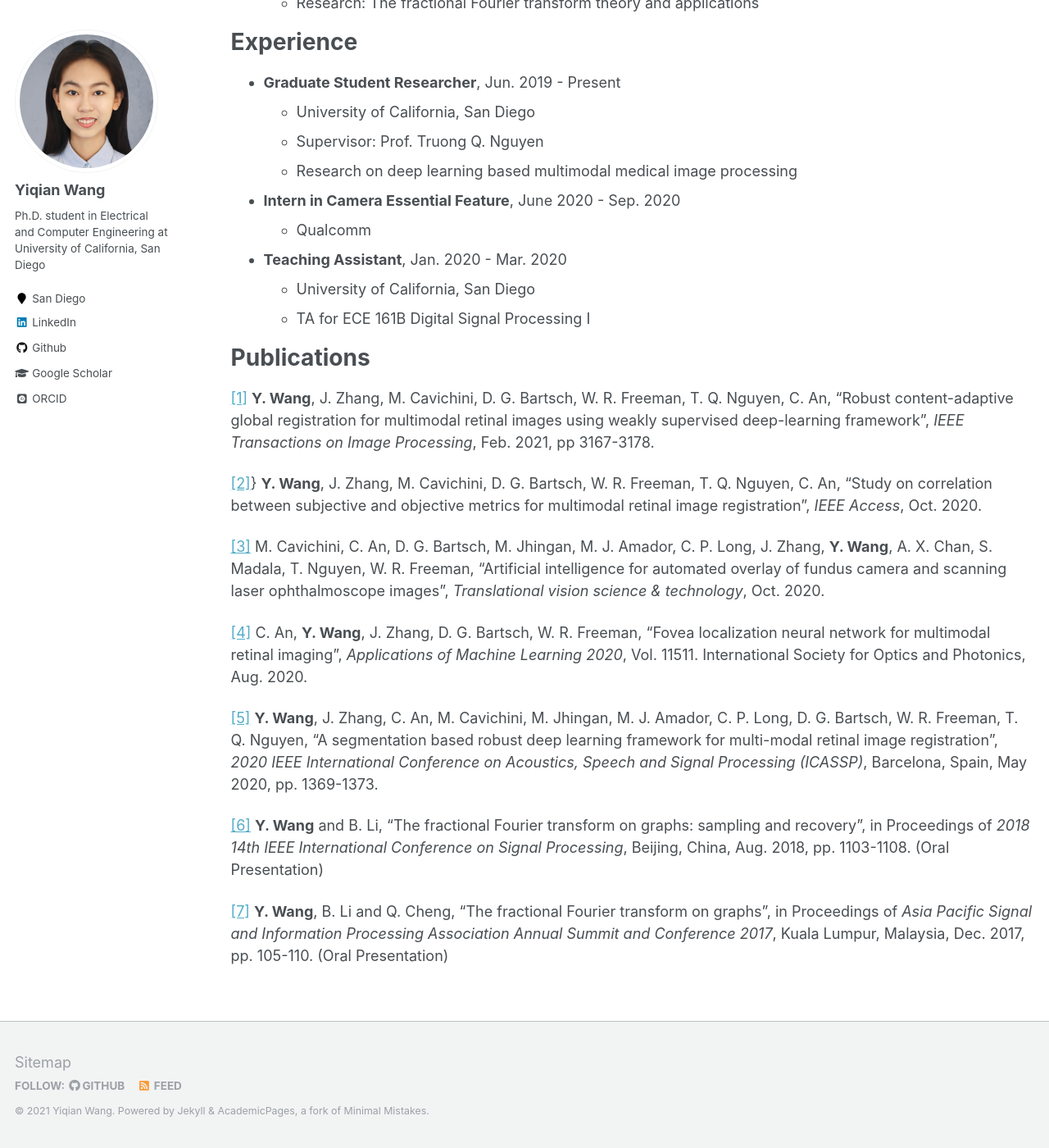
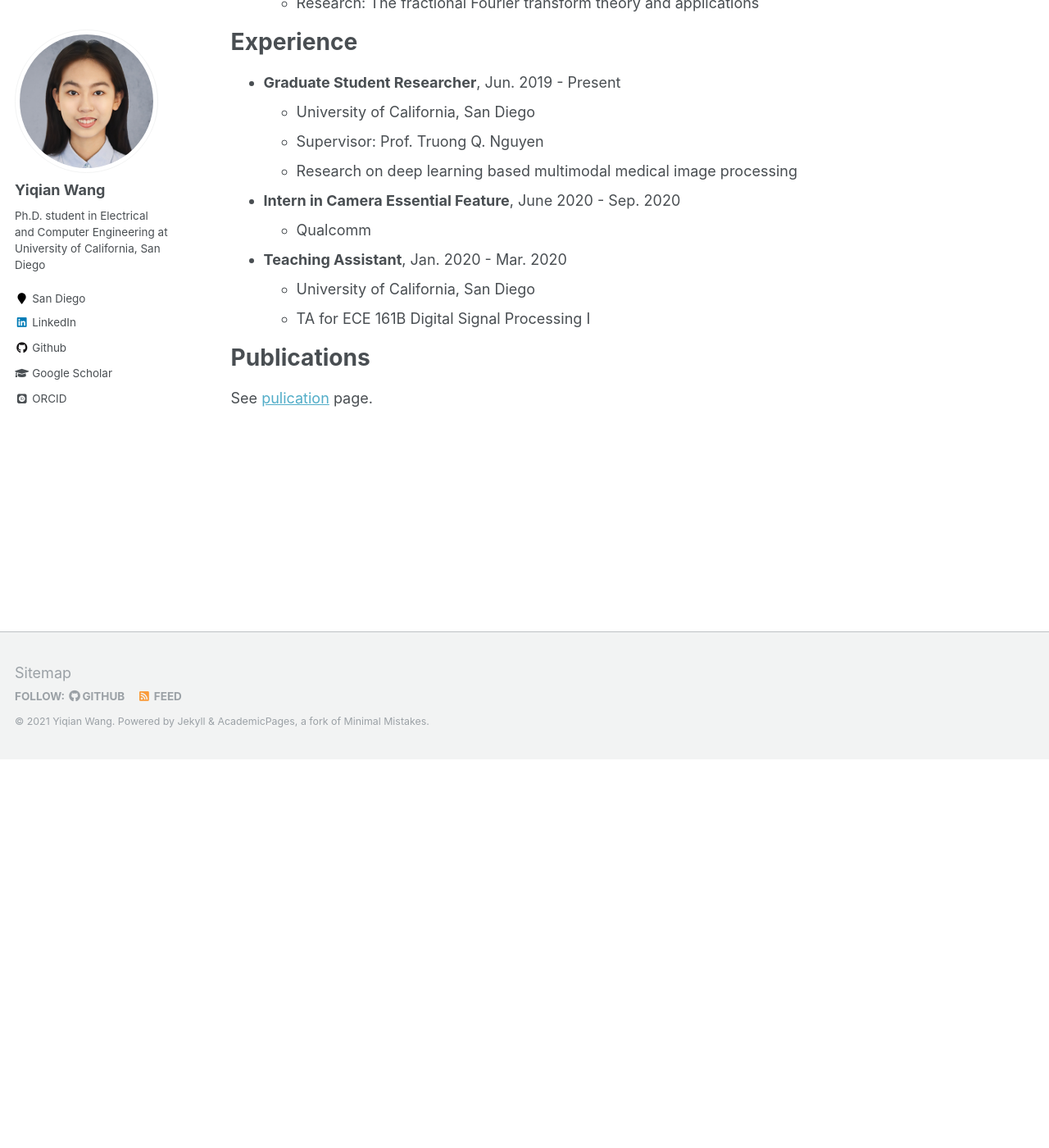
Before and after one commit to yiqian-wang/yiqian-wang.github.io, a Jekyll site: the page built from _pages/cv.md, in a window 1280 px wide and 1400 px high, scrolled down 474 px. Shown: the whole window at 82% size. Built offline with Jekyll 4.4.1, drawn with Linux system fonts in a browser that asks for light colours; some web fonts are replaced.

Commit message:
Update publication style

```diff
--- a/_includes/archive-publications.html
+++ b/_includes/archive-publications.html
@@ -15,7 +15,6 @@
 <div class="{{ include.type | default: "list" }}__item">
   <article class="archive__item" itemscope itemtype="http://schema.org/CreativeWork">
 
-    <p>[<i>{{ post.id }}</i>] </p>
 
 	{% if post.excerpt and site.read_more != 'enabled' %}
     <p class="archive__item-excerpt" itemprop="description">{{ post.excerpt | markdownify }}</p>
--- a/_pages/cv.md
+++ b/_pages/cv.md
@@ -39,16 +39,4 @@ Experience
 
 Publications
 ======
-[[1]](https://ieeexplore.ieee.org/abstract/document/9357976) **Y. Wang**, J. Zhang, M. Cavichini, D. G. Bartsch, W. R. Freeman, T. Q. Nguyen, C. An, "Robust content-adaptive global registration for multimodal retinal images using weakly supervised deep-learning framework", *IEEE Transactions on Image Processing*, Feb. 2021, pp 3167-3178.
-
-[[2]](https://ieeexplore.ieee.org/stamp/stamp.jsp?arnumber=9233401)} **Y. Wang**, J. Zhang, M. Cavichini, D. G. Bartsch, W. R. Freeman, T. Q. Nguyen, C. An, "Study on correlation between subjective and objective metrics for multimodal retinal image registration", *IEEE Access*, Oct. 2020.
-
-[[3]](https://tvst.arvojournals.org/article.aspx?articleid=2770938) M. Cavichini, C. An, D. G. Bartsch, M. Jhingan, M. J. Amador, C. P. Long, J. Zhang, **Y. Wang**, A. X. Chan, S. Madala, T. Nguyen, W. R. Freeman, "Artificial intelligence for automated overlay of fundus camera and scanning laser ophthalmoscope images", *Translational vision science & technology*, Oct. 2020.
-
-[[4]](https://doi.org/10.1117/12.2569858)  C. An, **Y. Wang**, J. Zhang, D. G. Bartsch, W. R. Freeman, "Fovea localization neural network for multimodal retinal imaging", *Applications of Machine Learning 2020*, Vol. 11511. International Society for Optics and Photonics, Aug. 2020.
-
-[[5]](/publication/2020-05-Segmentation_retina_registration) **Y. Wang**, J. Zhang, C. An, M. Cavichini, M. Jhingan, M. J. Amador, C. P. Long, D. G. Bartsch, W. R. Freeman, T. Q. Nguyen, "A segmentation based robust deep learning framework for multi-modal retinal image registration", *2020 IEEE International Conference on Acoustics, Speech and Signal Processing (ICASSP)*, Barcelona, Spain, May 2020, pp. 1369-1373.
-
-[[6]](/publication/2018-07-GFRFT_samp) **Y. Wang** and B. Li, "The fractional Fourier transform on graphs: sampling and recovery", in Proceedings of *2018 14th IEEE International Conference on Signal Processing*, Beijing, China, Aug. 2018, pp. 1103-1108. (Oral Presentation)
-
-[[7]](/publication/2017-12-GFRFT) **Y. Wang**, B. Li and Q. Cheng, "The fractional Fourier transform on graphs", in Proceedings of *Asia Pacific Signal and Information Processing Association Annual Summit and Conference 2017*, Kuala Lumpur, Malaysia, Dec. 2017, pp. 105-110. (Oral Presentation)
+See [pulication](https://yiqian-wang.github.io/publications) page.
```
Also changed, not shown: _pages/publications.md (+13 -3 lines), _pages/publications_prev.md (added, +16 -0 lines).
